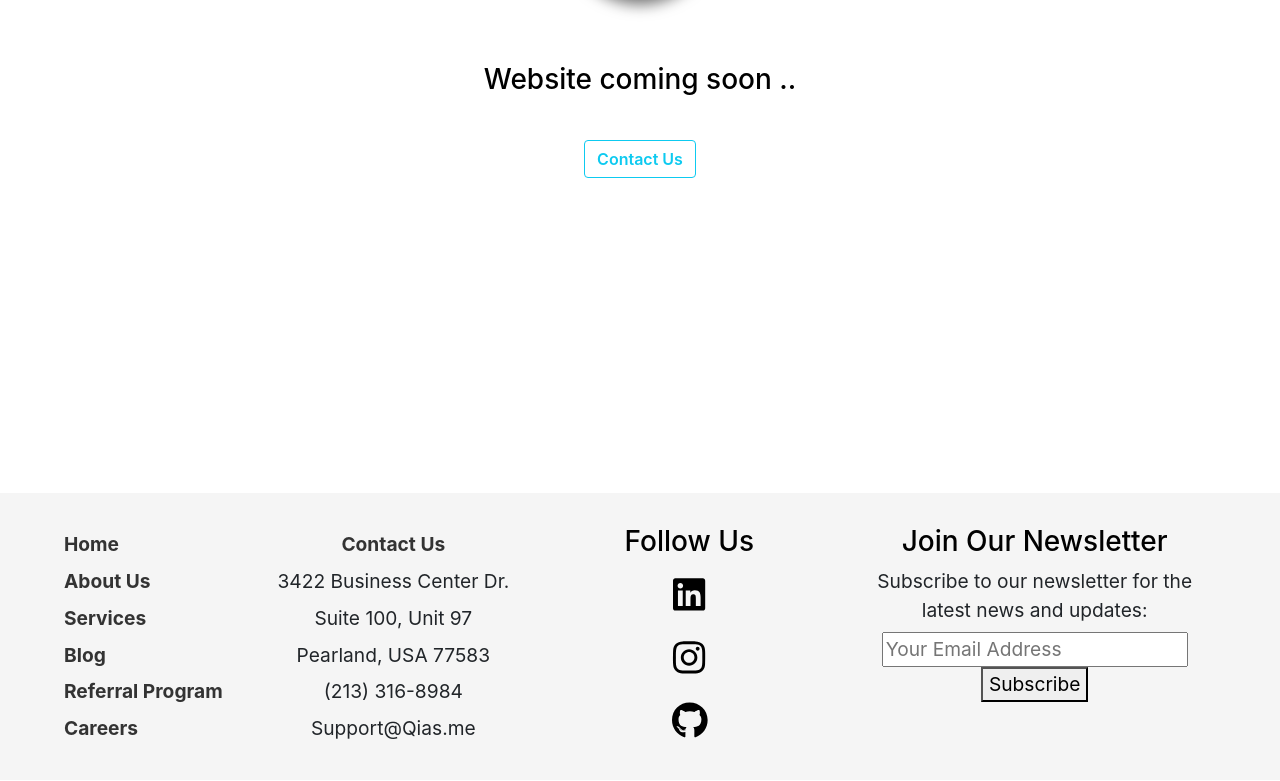
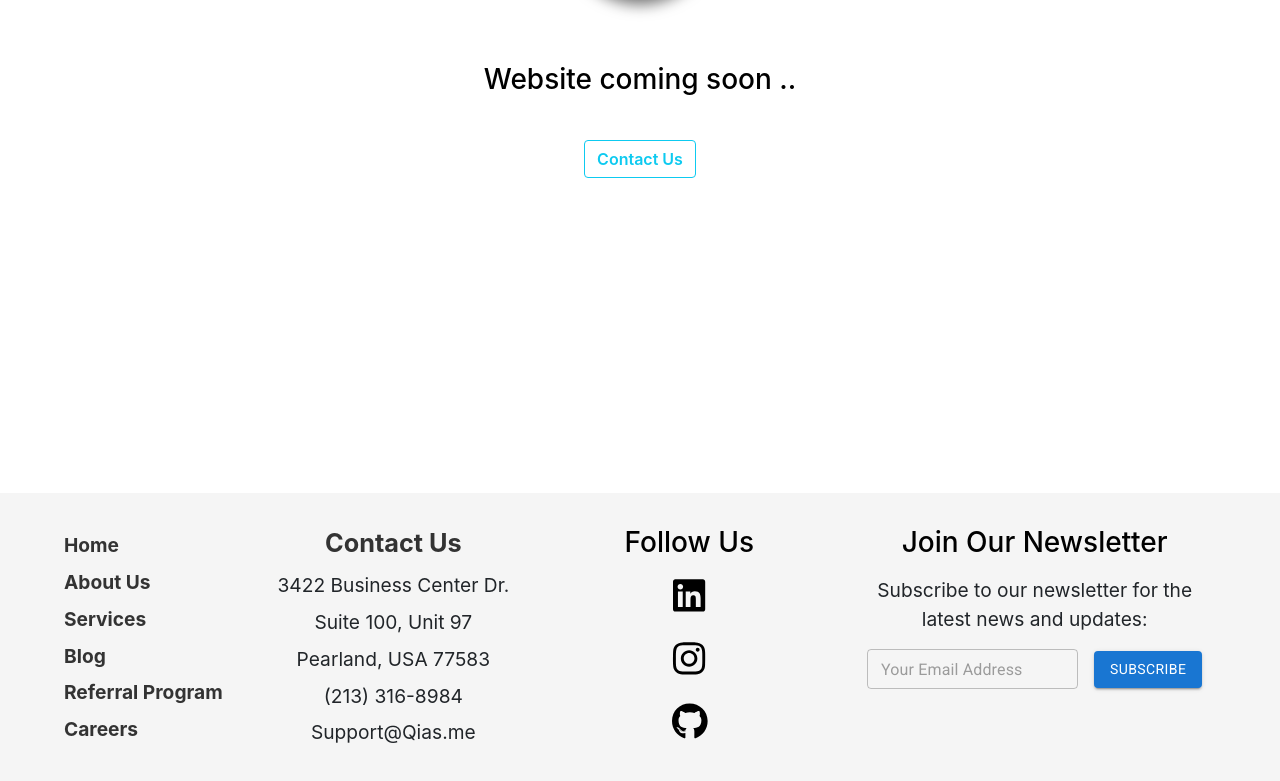
Before and after one commit to vTajae/0x000005, a React (Create React App) app: page / in a window 1280 px wide. Shown: the part 395-1176 px from the top of the page. Built offline with nearby package versions, Linux system fonts and the light colour scheme; no server answers; the HTML template or start-up script is replaced by a standard one.

Commit message:
Footer Email Styled

```diff
--- a/src/Components/Footer/index.js
+++ b/src/Components/Footer/index.js
@@ -17,6 +17,7 @@ import {
   FooterLinkWrapper,
   ContactFooterWrapper,
 } from "./styles";
+import { FormContainer, EmailInput, SubmitButton } from "./styles";
 import "./footer.scss";
 
 function withScrolling(Component) {
@@ -51,6 +52,32 @@ function FooterLink({ to, children, handleLinkClick }) {
   );
 }
 
+function ContactInfo(props) {
+  const { address, phone, email, handleLinkClick } = props;
+
+  // Split the address into multiple lines using comma as delimiter
+  const addressLines = address.split("\n");
+
+  const handleClick = () => {
+    if (handleLinkClick) {
+      handleLinkClick();
+    }
+  };
+
+  return (
+    <Stack spacing={1}>
+      <ContactLink to="/contact" onClick={handleClick} className="contact-link">
+        Contact Us
+      </ContactLink>
+      {addressLines.map((line, index) => (
+        <p key={index}>{line.trim()}</p>
+      ))}
+      <p>{phone}</p>
+      <p>{email}</p>
+    </Stack>
+  );
+}
+
 function FooterLinks(props) {
   const { handleLinkClick } = props;
 
@@ -79,26 +106,6 @@ function FooterLinks(props) {
 }
 
 const ScrollableFooterLinks = withScrolling(FooterLinks);
-
-function ContactInfo(props) {
-  const { address, phone, email, handleLinkClick } = props;
-
-  // Split the address into multiple lines using comma as delimiter
-  const addressLines = address.split("\n");
-
-  return (
-    <Stack spacing={1}>
-      <FooterLink to="/contact" handleLinkClick={handleLinkClick} className="contact-link">
-        Contact Us
-      </FooterLink>
-      {addressLines.map((line, index) => (
-        <p key={index}>{line.trim()}</p>
-      ))}
-      <p>{phone}</p>
-      <p>{email}</p>
-    </Stack>
-  );
-}
 
 const ScrollableContactInfo = withScrolling(ContactInfo);
 
@@ -158,15 +165,29 @@ function Footer(props) {
               </Stack>
             </Grid>
             <Grid item xs={12} sm={12} md={12} lg={4}>
-              <Stack spacing={1}>
+              <Stack spacing={2}>
                 <h3>Join Our Newsletter</h3>
                 <p>
                   Subscribe to our newsletter for the latest news and updates:
                 </p>
-                <form>
-                  <input type="text" placeholder="Your Email Address" />
-                  <button type="submit">Subscribe</button>
-                </form>
+                <FormContainer>
+                  <Stack
+                    direction="row"
+                    justifyContent="center"
+                    alignItems="center"
+                    spacing={2}
+                  >
+                    <EmailInput
+                      type="email"
+                      placeholder="Your Email Address"
+                      variant="outlined"
+                      size="small"
+                    />
+                    <SubmitButton type="submit" variant="contained">
+                      Subscribe
+                    </SubmitButton>
+                  </Stack>
+                </FormContainer>
               </Stack>
             </Grid>
           </Grid>
--- a/src/Components/Footer/styles.js
+++ b/src/Components/Footer/styles.js
@@ -1,5 +1,5 @@
 import styled from "styled-components";
-import { Grid, Stack, Box, Container } from "@mui/material";
+import { Grid, Stack, Box, Container, TextField, Button } from "@mui/material";
 import { Link } from "react-router-dom";
 
 export const MyFooter = styled(Box)`
@@ -115,3 +115,19 @@ export const ContactFooterWrapper = styled(Grid)`
   display: none;
 }
 `;
+
+
+export const FormContainer = styled('form')({
+
+});
+
+export const EmailInput = styled(TextField)({
+});
+
+export const SubmitButton = styled(Button)({
+  backgroundColor: '#4CAF50',
+  color: '#fff',
+  '&:hover': {
+    backgroundColor: '#3e8e41',
+  },
+});
```
